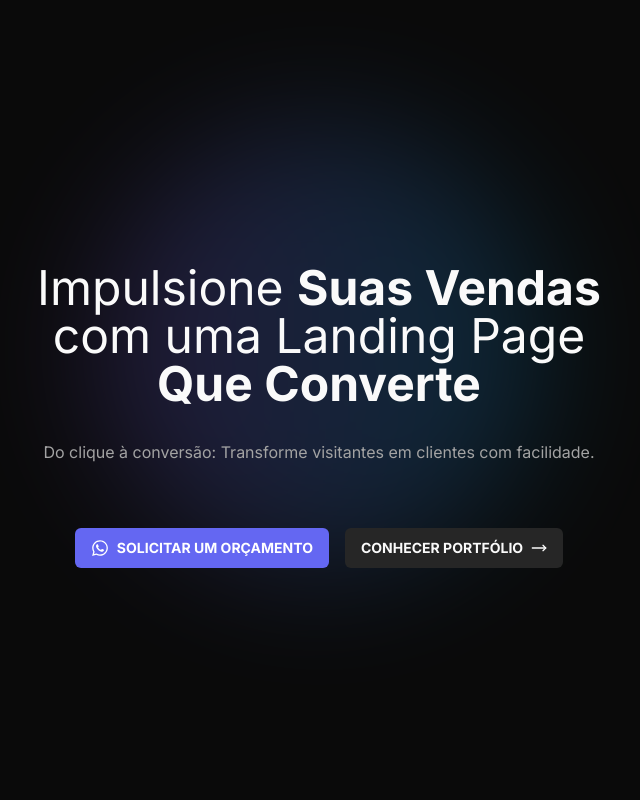
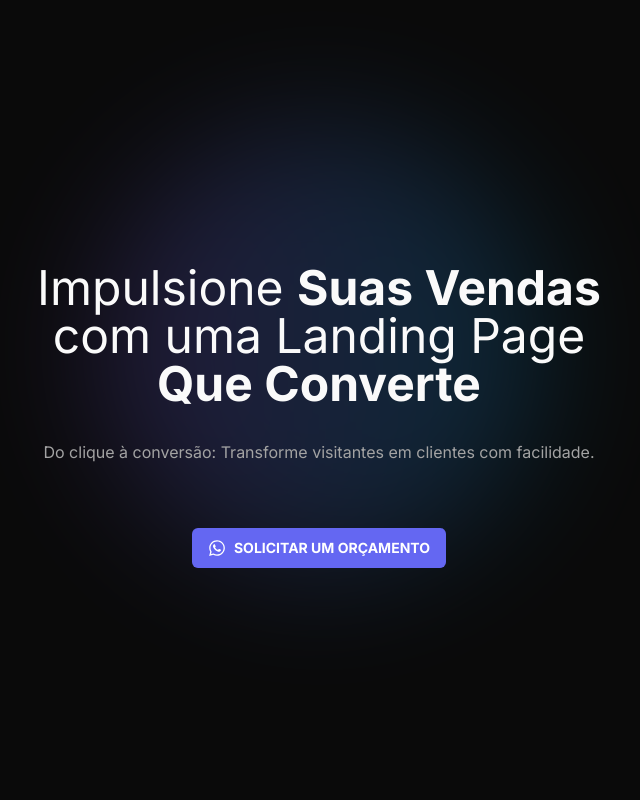
Before and after one commit to rafaelpzoucas/portfolio-v2, a Next.js app: page / in a window 1280 px wide. Shown: the top 800 px of the page, without its empty margins (321-961 px from the left). Built offline with nearby package versions, Linux system fonts and the light colour scheme.

Commit message:
removed link to portfolio

```diff
--- a/src/app/cover.tsx
+++ b/src/app/cover.tsx
@@ -1,9 +1,5 @@
 import { CTAButton } from '@/components/cta-button'
 import { Section } from '@/components/section'
-import { buttonVariants } from '@/components/ui/button'
-import { cn } from '@/lib/utils'
-import { MoveRight } from 'lucide-react'
-import Link from 'next/link'
 
 export function Cover() {
   return (
@@ -25,12 +21,6 @@ export function Cover() {
 
       <div className="flex flex-col sm:flex-row space-y-3 sm:space-y-0 sm:space-x-4 w-full sm:w-auto">
         <CTAButton />
-        <Link
-          href="portfolio"
-          className={cn(buttonVariants({ variant: 'secondary' }))}
-        >
-          Conhecer portfólio <MoveRight className="w-4 h-4 ml-2" />
-        </Link>
       </div>
     </Section>
   )
```
